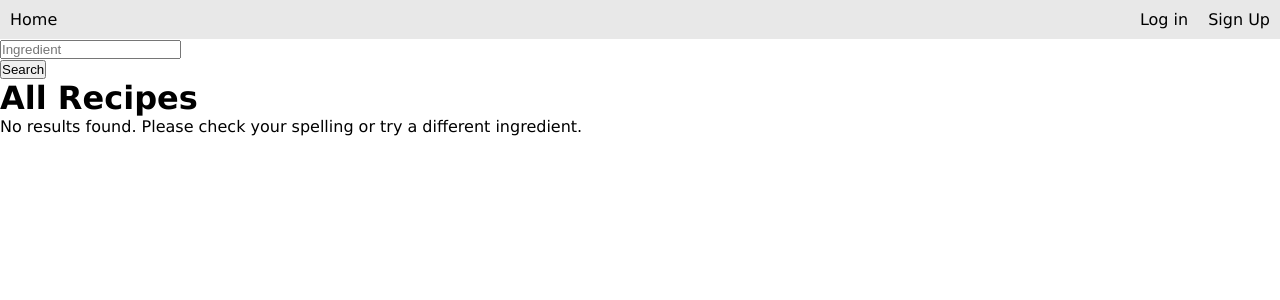
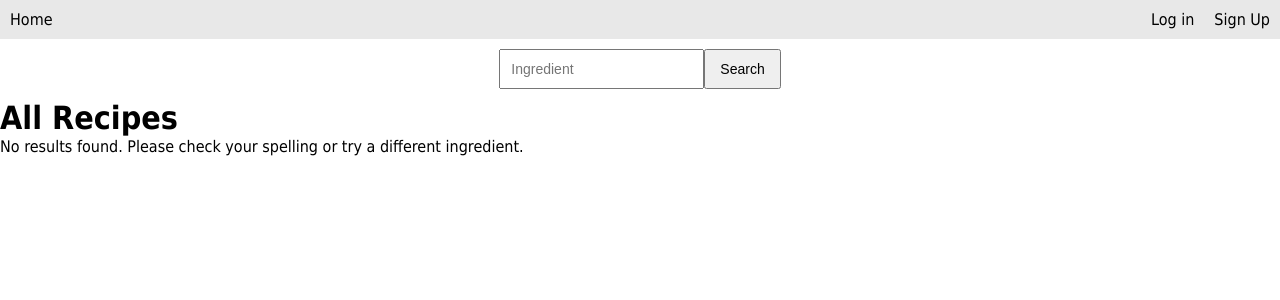
Before and after one commit to connor-passe/CS316, a Flask app: page /recipes/ in a window 1280 px wide. Shown: the top 300 px of the page. Run offline with Flask 2, Linux system fonts and the light colour scheme; data that the repository does not hold is empty; some libraries are stand-ins or nearby versions.

Commit message:
created separate stylesheets for individual pages

```diff
--- /dev/null
+++ b/static/style-search.css
@@ -0,0 +1,14 @@
+form {
+  display: flex;
+  justify-content: center;
+  margin: 10px;
+}
+
+.form-item {
+  padding: 10px;
+  font-size: 14px;
+}
+
+.btn {
+  padding: 0px 14px;
+}
--- a/static/style.css
+++ b/static/style.css
@@ -4,7 +4,7 @@
 }
 
 body {
-  font-family: verdana, geneva, sans-serif;
+  font-family: tahoma, geneva, sans-serif;
 }
 
 nav {
--- a/templates/base.html
+++ b/templates/base.html
@@ -1,7 +1,12 @@
 <!DOCTYPE html>
 <html lang="en">
-<link rel="stylesheet" href="{{ url_for('static', filename='style.css') }}">
+<head>
+  {% block head %}
+  <link rel="stylesheet" href="{{ url_for('static', filename='style.css') }}">
+  {% endblock %}
+</head>
 <body>
+  {% block nav %}
   <nav class="navbar">
     <a class="navbar-brand nav-item" href="/">Home</a>
 
@@ -14,6 +19,7 @@
     </div>
     {% endif %}
   </nav>
+  {% endblock %}
 
   {% block content %}
   {% endblock %}
--- a/templates/main.html
+++ b/templates/main.html
@@ -1,13 +1,13 @@
 {% extends "base.html" %}
+{% block head %}
+{{super()}}
+<link rel="stylesheet" href="{{ url_for('static', filename='style-main.css') }}">
+{% endblock %}
   {% block content %}
-  <div class="container">
-    <div class="row">
-        <form action="/recipes/" method="GET" class="form-inline">
-          <div class="form-group">
-            <input type="text" class="form-control" id="ingredient" name="ingredient" placeholder="Ingredient">
-          </div>
-          <button type="submit" class="btn btn-primary">Search</button>
-        </form>
+  <form action="/recipes/" method="GET">
+    <div class="form-group">
+      <input type="text" class="form-control form-item" id="ingredient" name="ingredient" placeholder="Ingredient">
     </div>
-  </div>
+    <button type="submit" class="btn btn-primary form-item">Search</button>
+  </form>
   {% endblock %}
--- a/templates/search-results.html
+++ b/templates/search-results.html
@@ -1,5 +1,8 @@
 {% extends "main.html" %}
-
+{% block head %}
+{{super.super()}}
+<link rel="stylesheet" href="{{ url_for('static', filename='style-search.css') }}">
+{% endblock %}
 {% block content %}
 {{super()}}
 {% if ingredient %}
```
Also changed, not shown: static/style-main.css (added, +14 -0 lines).
